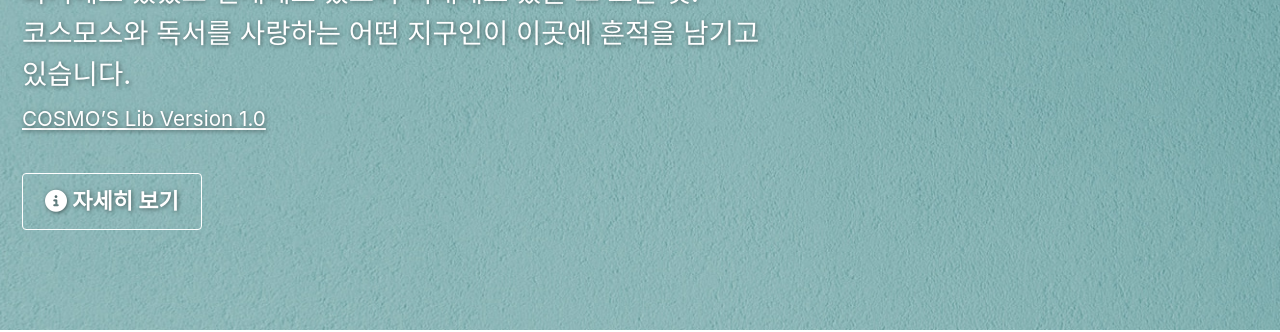
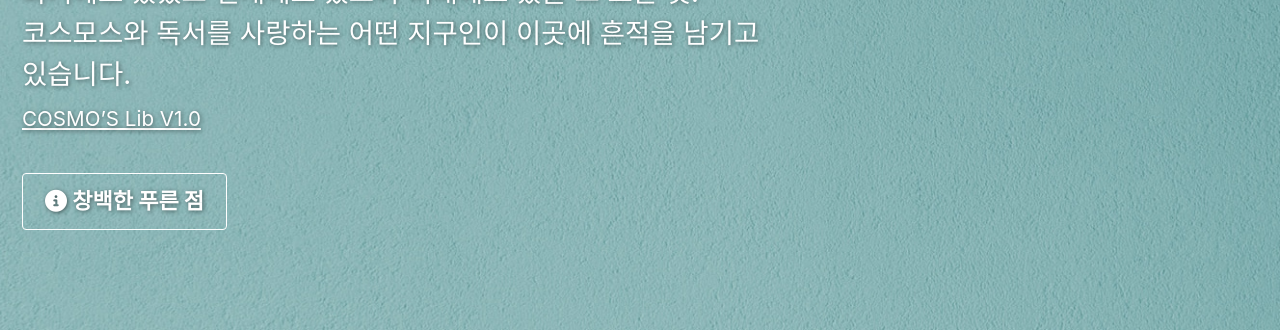
Before and after one commit to deftone2000/cosmo-s-archive, a Jekyll site: the page built from _pages/home.md, in a window 1280 px wide. Shown: the part 274-606 px from the top of the page. Built offline with Jekyll 4.4.1, drawn with Linux system fonts in a browser that asks for light colours; cached includes are drawn as plain includes; nearby versions of some CDN libraries; comment, search, counter and statistics services are not loaded; a style sheet for code colours, icons or effects is not loaded.

Commit message:
no message

```diff
--- a/_config.yml
+++ b/_config.yml
@@ -96,7 +96,7 @@ author:
   bio              : "바쁜 일상 중에도 마음을 비우고 한가롭게 책을 읽으려 노력합니다. 효과적인 삶을 핑계로 게으른 삶을 선택한 엔지니어"
   location         : "Seoul, South Korea"
   links:
-    - label: "COSMO'S Lib"
+    - label: "COSMO'S Lib V1.0"
       icon: "fas fa-fw fa-link"
       url: "https://deftone2000.github.io"
     - label: "Twitter"
--- a/_pages/home.md
+++ b/_pages/home.md
@@ -4,12 +4,12 @@ permalink: /
 header:
   overlay_image: /assets/images/home-page-feature.jpg
   actions:
-    - label: "<i class='fas fa-info-circle'></i> 자세히 보기"
+    - label: "<i class='fas fa-info-circle'></i> 창백한 푸른 점"
       url: "/인용/pale-blue-dot/"
 excerpt: >
   과거에도 있었고 현재에도 있으며 미래에도 있을 그 모든 것.<br />
   코스모스와 독서를 사랑하는 어떤 지구인이 이곳에 흔적을 남기고 있습니다.<br />
-  <small><a href="https://deftone2000.github.io">COSMO'S Lib Version 1.0</a></small>
+  <small><a href="https://deftone2000.github.io">COSMO'S Lib V1.0</a></small>
 feature_row:
   - image_path: /assets/images/mm-customizable-feature.jpg
     alt: "customizable"
```
